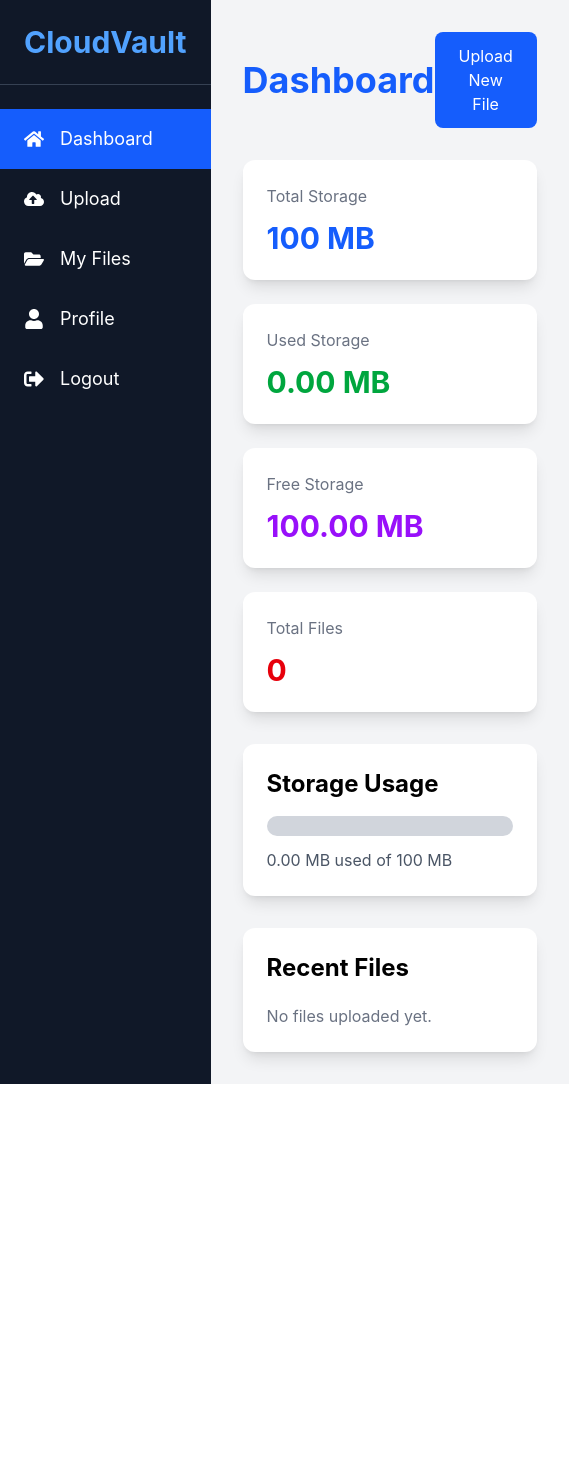
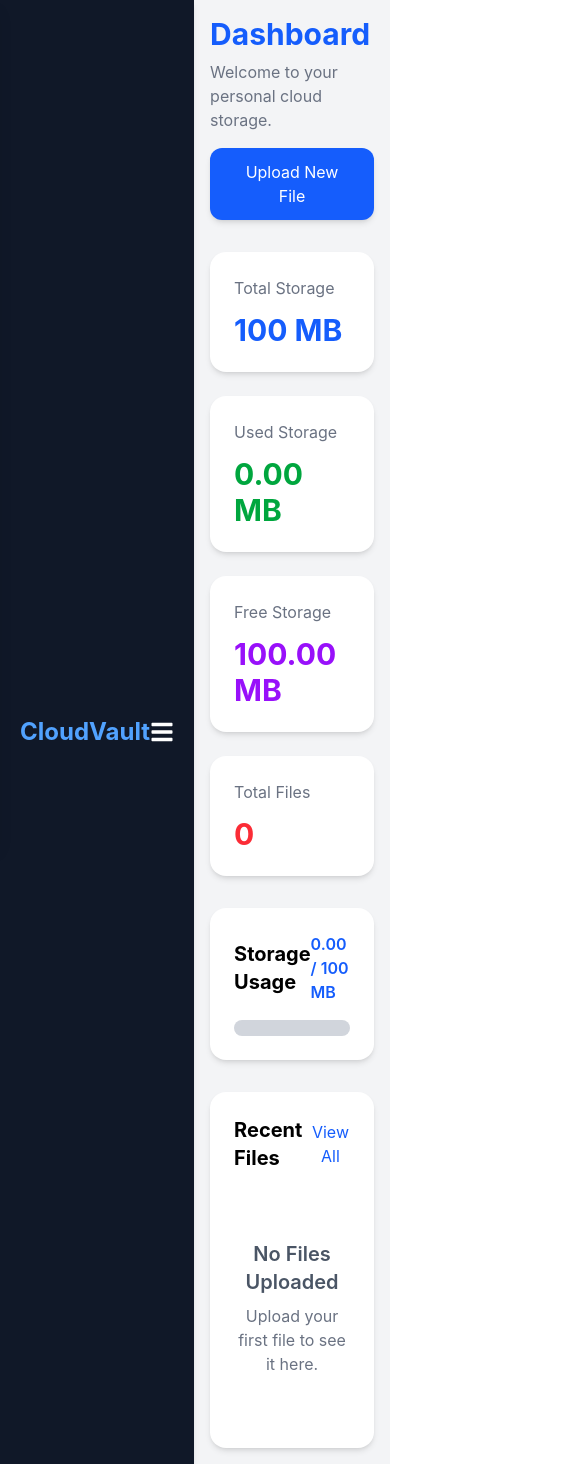
Before and after one commit to kiranpal1719/CloudBox, a React (Vite) app: page /dashboard in a window 390 px wide. Shown: the whole page, 569 px wide, since content can reach past the window. Before the commit the page ends 1084 px from the top, so only its background shows below. Built offline with nearby package versions, Linux system fonts and the light colour scheme.

Commit message:
Make CloudBox Responsive

```diff
--- a/src/components/Hero.jsx
+++ b/src/components/Hero.jsx
@@ -1,38 +1,65 @@
 import { Link } from "react-router-dom";
 import heroImage from "../assets/images/Cloud storage photo.jpg";
 
-
 function Hero() {
   return (
-    <section className="min-h-[90vh] flex items-center justify-center px-10">
-      <div className="max-w-2xl">
-        <h1 className="text-6xl font-bold leading-tight">
+    <section className="min-h-screen bg-white flex flex-col-reverse lg:flex-row items-center justify-center px-6 sm:px-10 lg:px-16 py-10 gap-10">
+
+      {/* Left Section */}
+
+      <div className="w-full lg:w-1/2 text-center lg:text-left">
+
+        <h1 className="text-4xl sm:text-5xl lg:text-6xl font-bold leading-tight">
+
           Store Your Files
-          <span className="text-blue-600"> Securely</span>
+
+          <span className="text-blue-600">
+            {" "}Securely
+          </span>
+
         </h1>
 
-        <p className="mt-6 text-gray-600 text-lg">
+        <p className="mt-6 text-gray-600 text-base sm:text-lg lg:text-xl">
+
           CloudVault is your personal cloud storage platform where you can
           upload, organize and access your files anytime, anywhere.
+
         </p>
 
-        <div className="mt-8 flex gap-4">
-          <Link to="/register" className="bg-black text-white px-6 py-3 rounded-lg">
+        {/* Buttons */}
+
+        <div className="mt-8 flex flex-col sm:flex-row justify-center lg:justify-start gap-4">
+
+          <Link
+            to="/register"
+            className="bg-black hover:bg-gray-800 transition text-white px-8 py-3 rounded-xl text-center"
+          >
             Get Started
           </Link>
 
           <Link
             to="/login"
-            className="border border-black text-blue-600 px-6 py-3 rounded-lg"
+            className="border-2 border-black text-black hover:bg-black hover:text-white transition px-8 py-3 rounded-xl text-center"
           >
             Login
           </Link>
+
         </div>
+
       </div>
 
-      <div className="hidden md:flex justify-center items-center w-1/2">
-       <img src={heroImage} alt="Cloud Storage" className="w-full max-w-md" />
+      {/* Right Section */}
+
+      <div className="w-full lg:w-1/2 flex justify-center">
+
+        <img
+          src={heroImage}
+          alt="Cloud Storage"
+          className="w-full max-w-xs sm:max-w-md lg:max-w-lg"
+        />
+
       </div>
+
     </section>
   );
 }
--- a/src/components/Sidebar.jsx
+++ b/src/components/Sidebar.jsx
@@ -1,14 +1,18 @@
 import { Link, useLocation } from "react-router-dom";
+import { useState } from "react";
 import {
   FaHome,
   FaCloudUploadAlt,
   FaFolderOpen,
   FaUser,
   FaSignOutAlt,
+  FaBars,
+  FaTimes,
 } from "react-icons/fa";
 
 function Sidebar() {
   const location = useLocation();
+  const [isOpen, setIsOpen] = useState(false);
 
   const menuItems = [
     {
@@ -39,22 +43,61 @@ function Sidebar() {
   ];
 
   return (
-    <aside className="w-64 min-h-screen bg-gray-900 text-white shadow-lg">
+    <>
+      {/* Mobile Header */}
+      <div className="lg:hidden bg-gray-900 text-white flex justify-between items-center px-5 py-4 shadow-md sticky top-0 z-40">
+        <h1 className="text-2xl font-bold text-blue-400">
+          CloudVault
+        </h1>
 
+        <button
+          onClick={() => setIsOpen(true)}
+          className="text-2xl"
+        >
+          <FaBars />
+        </button>
+      </div>
+
+      {/* Overlay */}
+      {isOpen && (
+        <div
+          className="fixed inset-0 bg-black/40 z-40 lg:hidden"
+          onClick={() => setIsOpen(false)}
+        ></div>
+      )}
+
+      {/* Sidebar */}
+      <aside
+        className={`fixed lg:static top-0 left-0 z-50
+        w-64 h-screen bg-gray-900 text-white shadow-lg
+        transform transition-transform duration-300
+        ${
+          isOpen
+            ? "translate-x-0"
+            : "-translate-x-full lg:translate-x-0"
+        }`}
+      >
         {/* Logo */}
-      <div className="p-6 border-b border-gray-700">
+        <div className="flex justify-between items-center p-6 border-b border-gray-700">
           <h1 className="text-3xl font-bold text-blue-400">
             CloudVault
           </h1>
+
+          <button
+            onClick={() => setIsOpen(false)}
+            className="lg:hidden text-2xl"
+          >
+            <FaTimes />
+          </button>
         </div>
 
         {/* Menu */}
         <nav className="mt-6">
-
           {menuItems.map((item) => (
             <Link
               key={item.name}
               to={item.path}
+              onClick={() => setIsOpen(false)}
               className={`flex items-center gap-4 px-6 py-4 transition duration-300
               ${
                 location.pathname === item.path
@@ -62,18 +105,14 @@ function Sidebar() {
                   : "hover:bg-gray-800"
               }`}
             >
-            <span className="text-xl">
-              {item.icon}
-            </span>
+              <span className="text-xl">{item.icon}</span>
 
-            <span className="text-lg">
-              {item.name}
-            </span>
+              <span className="text-lg">{item.name}</span>
             </Link>
           ))}
-
         </nav>
       </aside>
+    </>
   );
 }
 
--- a/src/pages/Dashboard.jsx
+++ b/src/pages/Dashboard.jsx
@@ -14,7 +14,7 @@ function Dashboard() {
     setFiles(storedFiles);
   }, []);
 
-  const totalStorage = 100; // 100 MB Demo
+  const totalStorage = 100;
 
   const usedStorage = files.reduce((total, file) => {
     return total + parseFloat(file.size);
@@ -23,120 +23,196 @@ function Dashboard() {
   const freeStorage = totalStorage - usedStorage;
 
   return (
-    <div className="flex">
+    <div className="flex bg-gray-100">
+
       <Sidebar />
 
-      <main className="flex-1 bg-gray-100 min-h-screen p-8">
+      <main className="flex-1 min-h-screen p-4 sm:p-6 lg:p-8">
 
-        <div className="flex justify-between items-center mb-8">
+        {/* Header */}
 
-          <h1 className="text-4xl font-bold text-blue-600">
+        <div className="flex flex-col md:flex-row justify-between items-start md:items-center gap-4 mb-8">
+
+          <div>
+            <h1 className="text-3xl sm:text-4xl font-bold text-blue-600">
               Dashboard
             </h1>
 
+            <p className="text-gray-500 mt-2">
+              Welcome to your personal cloud storage.
+            </p>
+          </div>
+
           <button
             onClick={() => navigate("/upload")}
-            className="bg-blue-600 text-white px-6 py-3 rounded-lg hover:bg-blue-700"
+            className="w-full sm:w-auto bg-blue-600 hover:bg-blue-700 text-white px-6 py-3 rounded-xl shadow-md transition"
           >
             Upload New File
           </button>
 
         </div>
 
-        {/* Storage Cards */}
+        {/* Cards */}
 
-        <div className="grid md:grid-cols-4 gap-6">
+        <div className="grid grid-cols-1 sm:grid-cols-2 xl:grid-cols-4 gap-6">
 
-          <div className="bg-white rounded-xl shadow-lg p-6">
-            <h3 className="text-gray-500">Total Storage</h3>
+          <div className="bg-white rounded-2xl shadow-md hover:shadow-xl transition p-6">
 
-            <p className="text-3xl font-bold text-blue-600 mt-3">
+            <p className="text-gray-500">
+              Total Storage
+            </p>
+
+            <h2 className="text-3xl font-bold text-blue-600 mt-3">
               {totalStorage} MB
-            </p>
+            </h2>
+
           </div>
 
-          <div className="bg-white rounded-xl shadow-lg p-6">
-            <h3 className="text-gray-500">Used Storage</h3>
+          <div className="bg-white rounded-2xl shadow-md hover:shadow-xl transition p-6">
 
-            <p className="text-3xl font-bold text-green-600 mt-3">
+            <p className="text-gray-500">
+              Used Storage
+            </p>
+
+            <h2 className="text-3xl font-bold text-green-600 mt-3">
               {usedStorage.toFixed(2)} MB
-            </p>
+            </h2>
+
           </div>
 
-          <div className="bg-white rounded-xl shadow-lg p-6">
-            <h3 className="text-gray-500">Free Storage</h3>
+          <div className="bg-white rounded-2xl shadow-md hover:shadow-xl transition p-6">
 
-            <p className="text-3xl font-bold text-purple-600 mt-3">
+            <p className="text-gray-500">
+              Free Storage
+            </p>
+
+            <h2 className="text-3xl font-bold text-purple-600 mt-3">
               {freeStorage.toFixed(2)} MB
-            </p>
+            </h2>
+
           </div>
 
-          <div className="bg-white rounded-xl shadow-lg p-6">
-            <h3 className="text-gray-500">Total Files</h3>
+          <div className="bg-white rounded-2xl shadow-md hover:shadow-xl transition p-6">
 
-            <p className="text-3xl font-bold text-red-600 mt-3">
+            <p className="text-gray-500">
+              Total Files
+            </p>
+
+            <h2 className="text-3xl font-bold text-red-500 mt-3">
               {files.length}
-            </p>
+            </h2>
+
           </div>
 
         </div>
 
-        {/* Progress Bar */}
+        {/* Storage Usage */}
 
-        <div className="bg-white rounded-xl shadow-lg p-6 mt-8">
+        <div className="bg-white rounded-2xl shadow-md mt-8 p-6">
 
-          <h2 className="text-2xl font-bold mb-4">
+          <div className="flex justify-between items-center mb-4">
+
+            <h2 className="text-xl sm:text-2xl font-bold">
               Storage Usage
             </h2>
 
-          <div className="w-full bg-gray-300 rounded-full h-5">
+            <span className="text-blue-600 font-semibold">
+              {usedStorage.toFixed(2)} / {totalStorage} MB
+            </span>
+
+          </div>
+
+          <div className="w-full bg-gray-300 rounded-full h-4">
 
             <div
-              className="bg-blue-600 h-5 rounded-full"
+              className="bg-blue-600 h-4 rounded-full transition-all duration-500"
               style={{
-                width: `${(usedStorage / totalStorage) * 100}%`,
+                width: `${Math.min(
+                  (usedStorage / totalStorage) * 100,
+                  100
+                )}%`,
               }}
             ></div>
 
           </div>
 
-          <p className="mt-3 text-gray-600">
-            {usedStorage.toFixed(2)} MB used of {totalStorage} MB
+        </div>
+
+        {/* Recent Files */}
+
+        <div className="bg-white rounded-2xl shadow-md mt-8 p-6">
+
+          <div className="flex justify-between items-center mb-5">
+
+            <h2 className="text-xl sm:text-2xl font-bold">
+              Recent Files
+            </h2>
+
+            <button
+              onClick={() => navigate("/files")}
+              className="text-blue-600 hover:underline"
+            >
+              View All
+            </button>
+
+          </div>
+
+          {files.length === 0 ? (
+
+            <div className="text-center py-12">
+
+              <h3 className="text-xl font-semibold text-gray-600">
+                No Files Uploaded
+              </h3>
+
+              <p className="text-gray-500 mt-2">
+                Upload your first file to see it here.
               </p>
 
             </div>
 
-        {/* Recent Files */}
+          ) : (
 
-        <div className="bg-white rounded-xl shadow-lg p-6 mt-8">
+            <div className="space-y-3">
 
-          <h2 className="text-2xl font-bold mb-5">
-            Recent Files
-          </h2>
-
-          {files.length === 0 ? (
-            <p className="text-gray-500">
-              No files uploaded yet.
-            </p>
-          ) : (
-            files
+              {files
                 .slice(-5)
                 .reverse()
                 .map((file) => (
+
                   <div
                     key={file.id}
-                  className="flex justify-between border-b py-3"
+                    className="flex flex-col sm:flex-row justify-between items-start sm:items-center bg-gray-50 rounded-xl p-4 hover:bg-gray-100 transition"
                   >
-                  <span>{file.name}</span>
 
-                  <span>{file.size}</span>
+                    <div>
+
+                      <h3 className="font-semibold">
+                        {file.name}
+                      </h3>
+
+                      <p className="text-gray-500 text-sm">
+                        Uploaded File
+                      </p>
+
                     </div>
-              ))
+
+                    <span className="font-semibold text-blue-600 mt-2 sm:mt-0">
+                      {file.size}
+                    </span>
+
+                  </div>
+
+                ))}
+
+            </div>
+
           )}
 
         </div>
 
       </main>
+
     </div>
   );
 }
```
Also changed, not shown: src/pages/Files.jsx (+45 -14 lines), src/pages/Profile.jsx (+101 -14 lines), src/pages/Upload.jsx (+44 -17 lines). Lines whose indentation alone changed are shown as unchanged.
